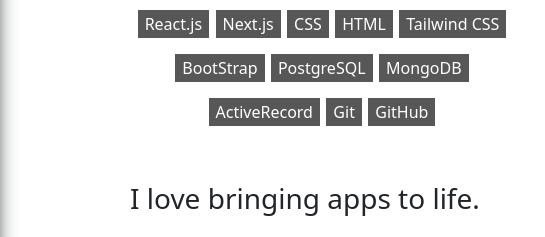
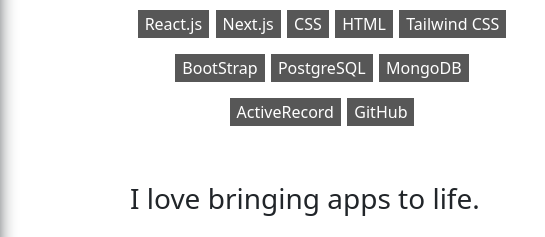
Before and after one commit to seanwongdev/personal-website, a plain HTML site: page index.html in a window 1280 px wide. Shown: the part 1313-1550 px from the top of the page, 525-1070 px from the left. Drawn offline with nearby package versions, Linux system fonts and the light colour scheme.

Commit message:
removed git

```diff
--- a/index.html
+++ b/index.html
@@ -114,7 +114,7 @@
                 <div class="skills">PostgreSQL</div>
                 <div class="skills">MongoDB</div>
                 <div class="skills">ActiveRecord</div>
-                <div class="skills">Git</div>
+
                 <div class="skills">GitHub</div>
               </div>
             </div>
```
